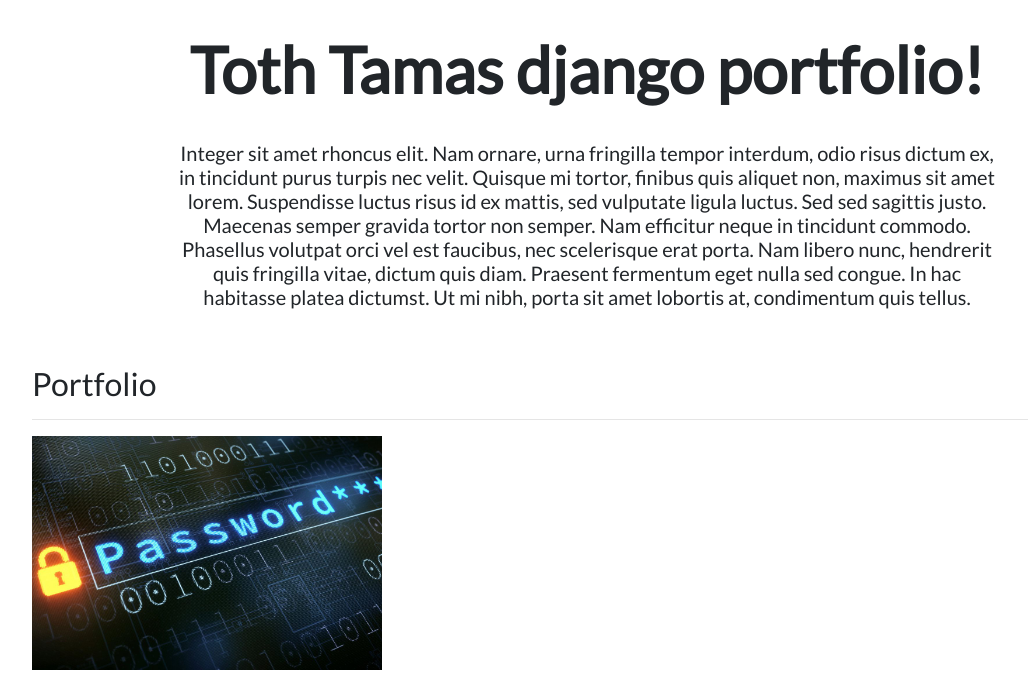
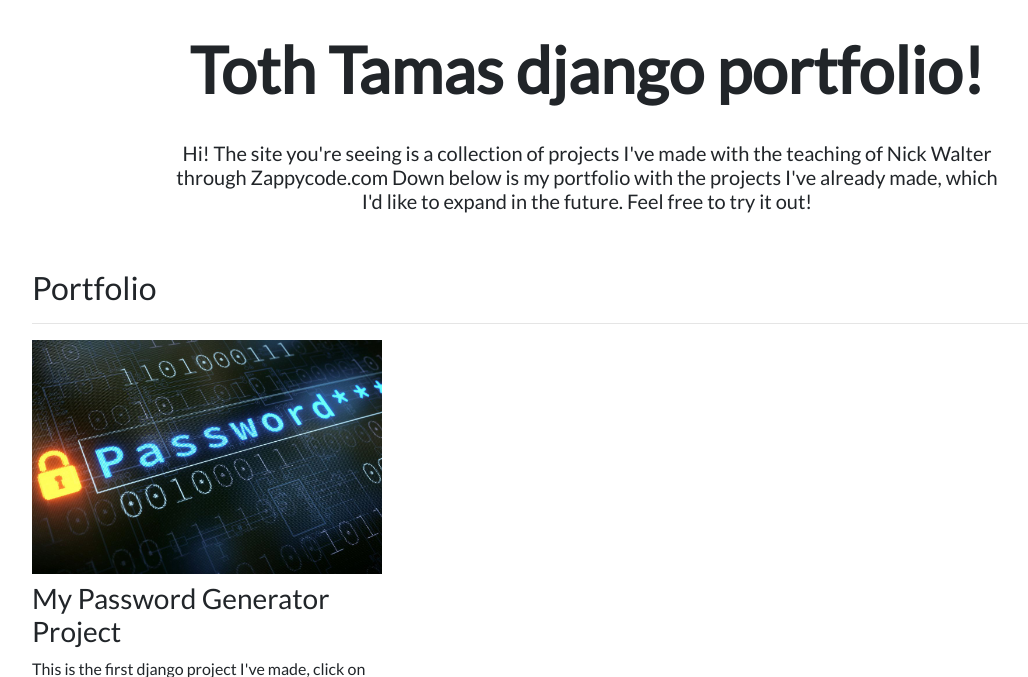
Before and after one commit to Entroudy/django3-personal-portfolio, a Django app: page / in a window 1280 px wide. Shown: the part 56-733 px from the top of the page, without its empty margins (53-1081 px from the left). Run offline with Django 3.2, Linux system fonts and the light colour scheme; data comes from the database, SQL or seed files in the repository; some libraries are stand-ins or nearby versions.

Commit message:
Update home.html

```diff
--- a/portfolio/templates/portfolio/home.html
+++ b/portfolio/templates/portfolio/home.html
@@ -16,7 +16,8 @@
     <div>
     <br>
     <h5>
-        Integer sit amet rhoncus elit. Nam ornare, urna fringilla tempor interdum, odio risus dictum ex, in tincidunt purus turpis nec velit. Quisque mi tortor, finibus quis aliquet non, maximus sit amet lorem. Suspendisse luctus risus id ex mattis, sed vulputate ligula luctus. Sed sed sagittis justo. Maecenas semper gravida tortor non semper. Nam efficitur neque in tincidunt commodo. Phasellus volutpat orci vel est faucibus, nec scelerisque erat porta. Nam libero nunc, hendrerit quis fringilla vitae, dictum quis diam. Praesent fermentum eget nulla sed congue. In hac habitasse platea dictumst. Ut mi nibh, porta sit amet lobortis at, condimentum quis tellus.
+         Hi! The site you're seeing is a collection of projects I've made with the teaching of Nick Walter through Zappycode.com
+         Down below is my portfolio with the projects I've already made, which I'd like to expand in the future. Feel free to try it out!
     </h5>
     </div>
     </div>
```
